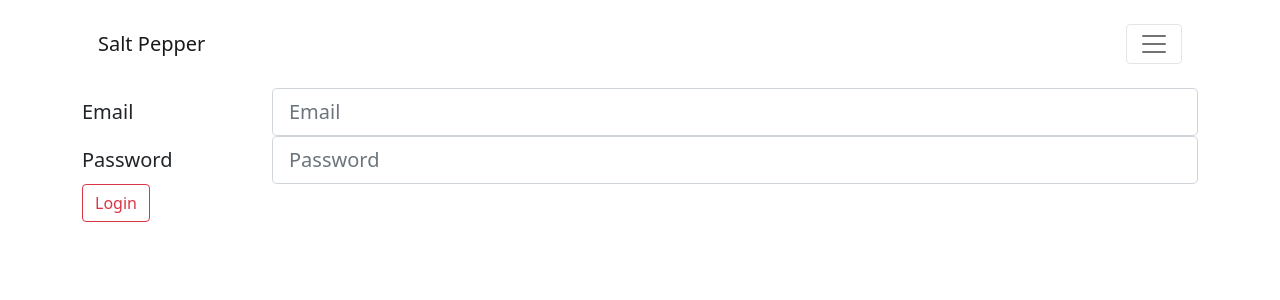
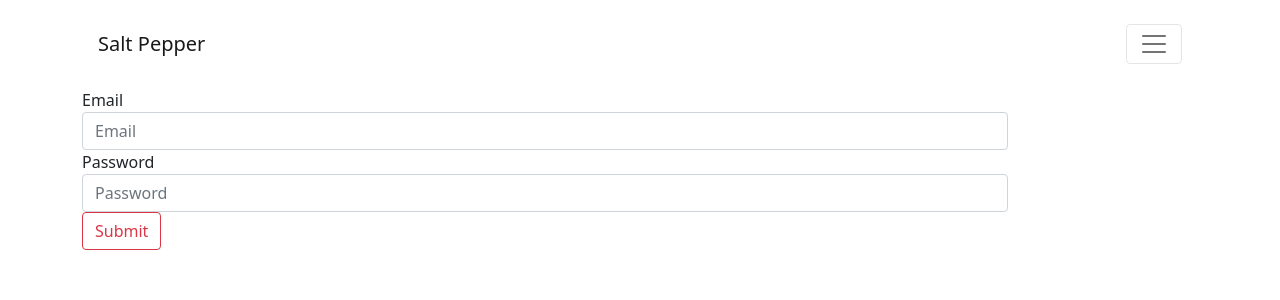
Before and after one commit to ngvhoang96/saltpepper_reservation, a React (Create React App) app in the folder client/: page /account in a window 1280 px wide. Shown: the top 300 px of the page. Built offline with nearby package versions, Linux system fonts and the light colour scheme.

Commit message:
Still need to work on the back-end

```diff
--- a/client/src/components/AccountView.jsx
+++ b/client/src/components/AccountView.jsx
@@ -1,70 +1,84 @@
-import { Component } from "react";
+import { Component, useState } from "react";
 import { Form, FormGroup, Input, Label, Button, Col } from "reactstrap";
+import axios from "axios";
 
-var inputStyles = {
-    border: '1px solid #cbcbcb',
-    color: '#525252',
-};
-var placeholderStyles = {
-    ...inputStyles,
-    color: '#999999',
-};
+// function Register ()
+// {
+// 	const [userNameReg, setUsername] = useState("");
+// 	const [passWordReg, setPassword] = useState("");
+
+// 	const Submit = () =>
+// 	{
+// 		axios.post('http://localhost:3000/account/',{username: userNameReg,
+// 	password: passWordReg}).then((response) =>
+// 	{
+// 		console.log(response);
+// 	})
+// 	}
+// }
 
 class AccountView extends Component {
-	constructor(props)
+
+	state =
 	{
-		super(props);
-		this.state = {EmailPlace:null};
-		// const [userNameReg, setUsernameReg] = useState('');
-		// const [passwordReg, setPasswordReg] = useState('');
+		value: '',
+		email: '',
+		password: ''
 	}
 
+	getValue = (e) =>
+	{
+		const name = e.target.name;
+		const value = e.target.value;
 
+		this.setState({[name]: value});
+	}
+
+	handleSumbit = (e) =>
+	{
+		e.preventDefault();
+		const email = this.state.email;
+		const password = this.state.password;
+
+		console.log('Email on Submit',email);
+		console.log('Password on Submit', password);
+
+	};
 
 	render() {
+
+		console.log("State: ", this.state);
 		return (
 			<div>
 				<Form>
   <FormGroup row>
     <Label
-      for="exampleEmail"
-      size="lg"
-      sm={2}
     >
       Email
     </Label>
     <Col sm={10}>
       <Input
-        bsSize="lg"
-        id="exampleEmail"
-        name="email"
         placeholder="Email"
         type="email"
-		// onChange = {(e) => {setUsernameReg(e.target.value)}}
+		onChange = {this.getValue} name = 'email'
       />
     </Col>
   </FormGroup>
   <FormGroup row>
     <Label
-      for="exampleEmail2"
-	  size = 'lg'
-      sm={2}
     >
       Password
     </Label>
     <Col sm={10}>
       <Input
-	  bsSize="lg"
-        id="exampleEmail2"
-        name="password"
         placeholder="Password"
         type="password"
-		// onChange = {(e) => {setPasswordReg(e.target.value)}}
+		onChange = {this.getValue} name = 'password'
       />
     </Col>
   </FormGroup>
-     <Button color= "danger" outline>
-       Login
+     <Button color= "danger" outline onClick = {this.handleSumbit}>
+       Submit
      </Button>
 </Form>
 			</div>
```
